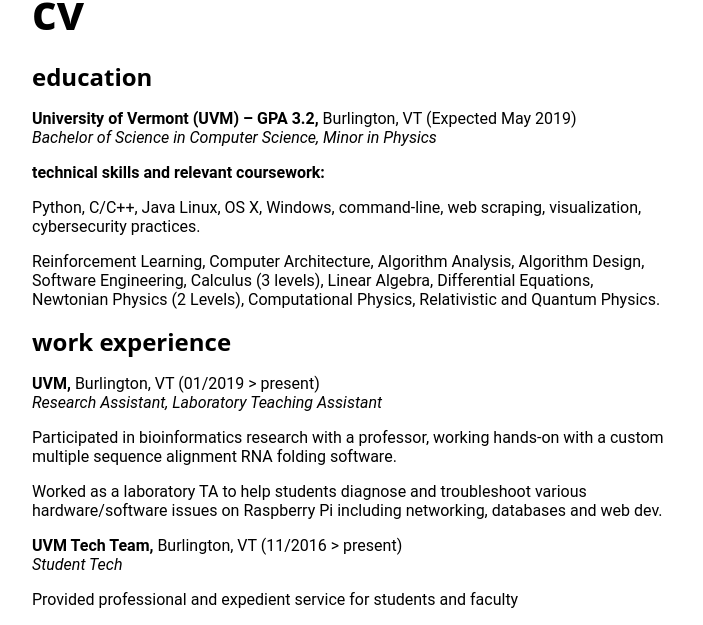
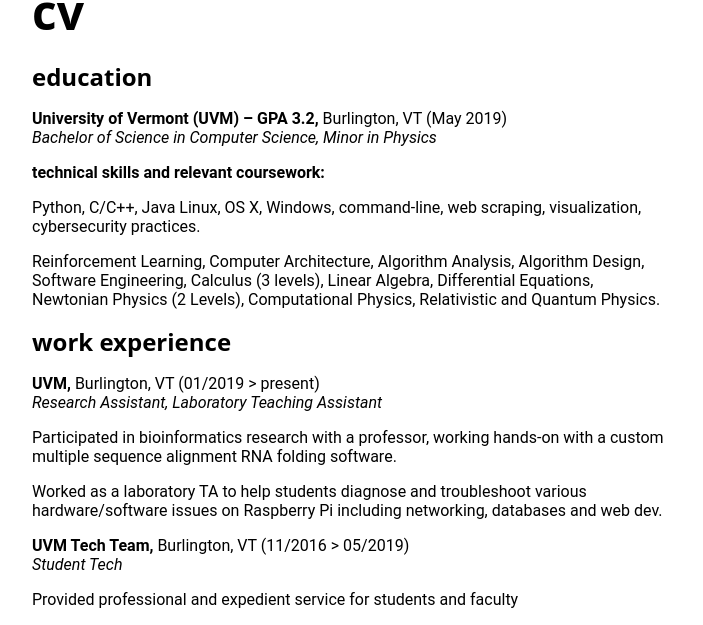
Before and after one commit to jfzieg/jfzieg.github.io, a Jekyll site: the page built from cv/cv_5_2019.md, in a window 1280 px wide. Shown: the part 136-761 px from the top of the page, without its empty margins (288-991 px from the left). Built offline with Jekyll 4.4.1, drawn with Linux system fonts in a browser that asks for light colours.

Commit message:
updates to about and index.

```diff
--- a/about/about.html
+++ b/about/about.html
@@ -7,9 +7,9 @@
 <div>
     <p>I'm interested in various applications for computer science in space tech, computational biology, complex systems and physics.</p>
 
-<p>I’ll be graduating with a Bachelor of Science in Computer Science from UVM in May, 2019. I’m working full-time at the Outdoor Gear Exchange, and living in Burlington, VT. Interests are pretty outdoorsy, with my main hobbies lying in rock climbing, cycling and yoga. Film, music, and books are also pastimes of mine.</p>
+<p>I graduated with a Bachelor of Science in Computer Science from UVM in May, 2019. I’m working full-time at the Outdoor Gear Exchange, and living in Burlington, VT. Interests are pretty outdoorsy, with my main hobbies lying in rock climbing, cycling and yoga. Film, music, and books are also pastimes of mine.</p>
 
-<p>Next steps are hopefully to continue studies into a Masters of Science at UVic.<br><h3>pictures of stuff i did</h3></p>
+<p>Next steps will be to continue studies into a Masters of Science at UVic in 2020.<br><h3>pictures of stuff i did</h3></p>
 
 <div class="grid_layout">
     {%include figure.html img="climb.jpg" cap="^ projecting starry night 5.12a (2019)"%}
--- a/css/main.css
+++ b/css/main.css
@@ -106,6 +106,7 @@
   /* Rules for tablets and bigger viewports */
     body {
         width: 90%;
+
     }
 }
 @media only screen and (min-width: 900px) {
--- a/cv/cv_5_2019.md
+++ b/cv/cv_5_2019.md
@@ -6,7 +6,7 @@
 
 ### education
 
-**University of Vermont (UVM) – GPA 3.2,** Burlington, VT (Expected May 2019)<br>*Bachelor of Science in Computer Science, Minor in Physics*
+**University of Vermont (UVM) – GPA 3.2,** Burlington, VT (May 2019)<br>*Bachelor of Science in Computer Science, Minor in Physics*
 
 **technical skills and relevant coursework:**
 
@@ -24,7 +24,7 @@
 
 Worked as a laboratory TA to help students diagnose and troubleshoot various hardware/software issues on Raspberry Pi including networking, databases and web dev.
 
-**UVM Tech Team,** Burlington, VT    (11/2016 > present)<br>*Student Tech*
+**UVM Tech Team,** Burlington, VT    (11/2016 > 05/2019)<br>*Student Tech*
 
 Provided professional and expedient service for students and faculty
 
--- a/index.html
+++ b/index.html
@@ -3,7 +3,7 @@
 title: jfzieg
 ---
 <div>
-    <h1>spacing out...</h1>
+    <h1>*spacing out</h1>
     <strong>a website by joseph zieg</strong>
     <p>An amalgamation of various stuff I've worked on or am interested in. Mostly going to be informal write-ups on various subjects. I also thought it was about time to have a website (aka some hacked together html, css and markdown).</p>
 </div>
--- a/notes.txt
+++ b/notes.txt
@@ -13,3 +13,5 @@
 05/07/2019 - fix the grid_layout figcaptions not locking to the           image.
 
 05/07/2019 - figure out better file hosting for pictures. Loading seems kinda slow.
+
+05/11/2019 - work on anchoring the footer to bottom of page.
```
